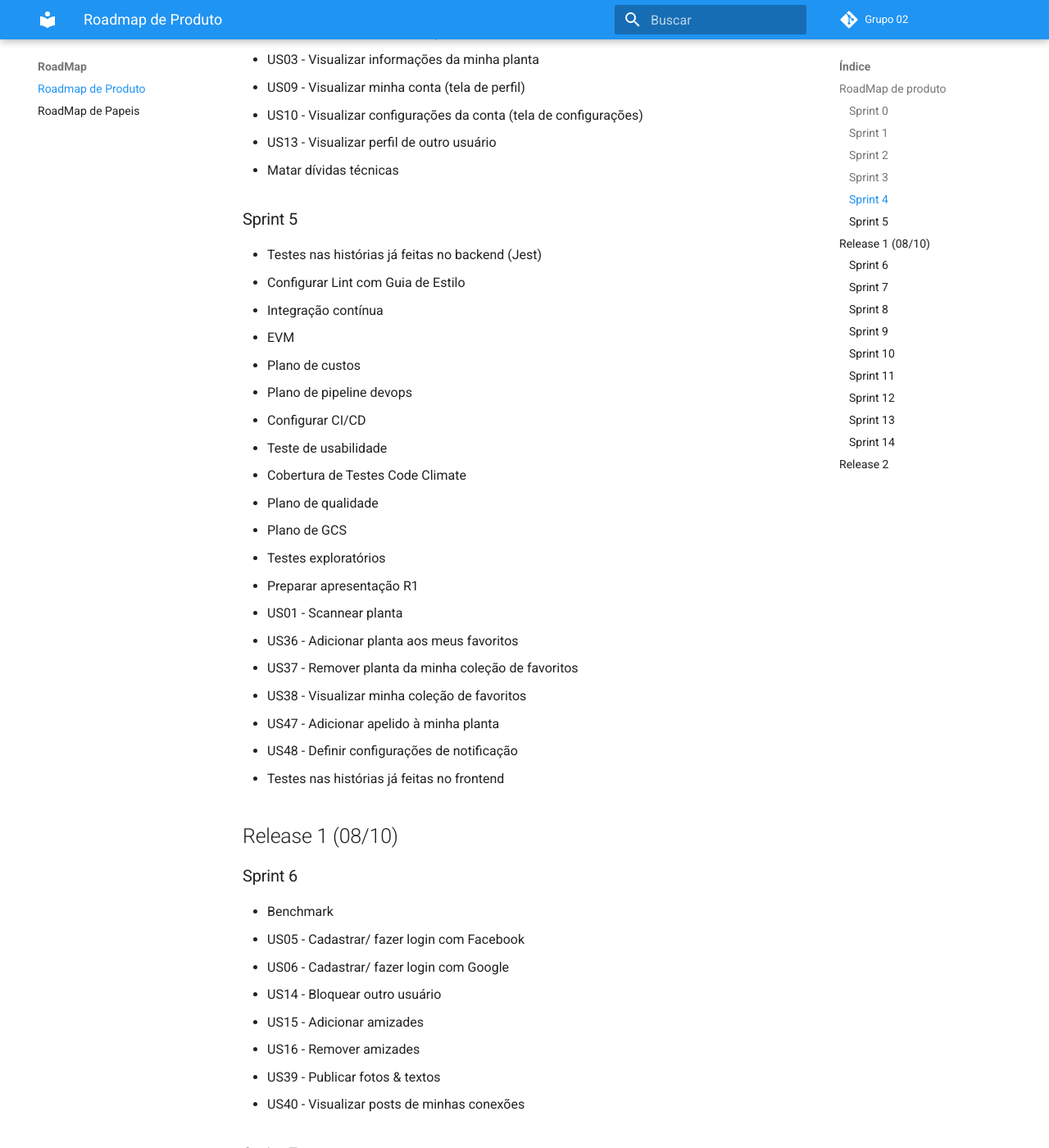
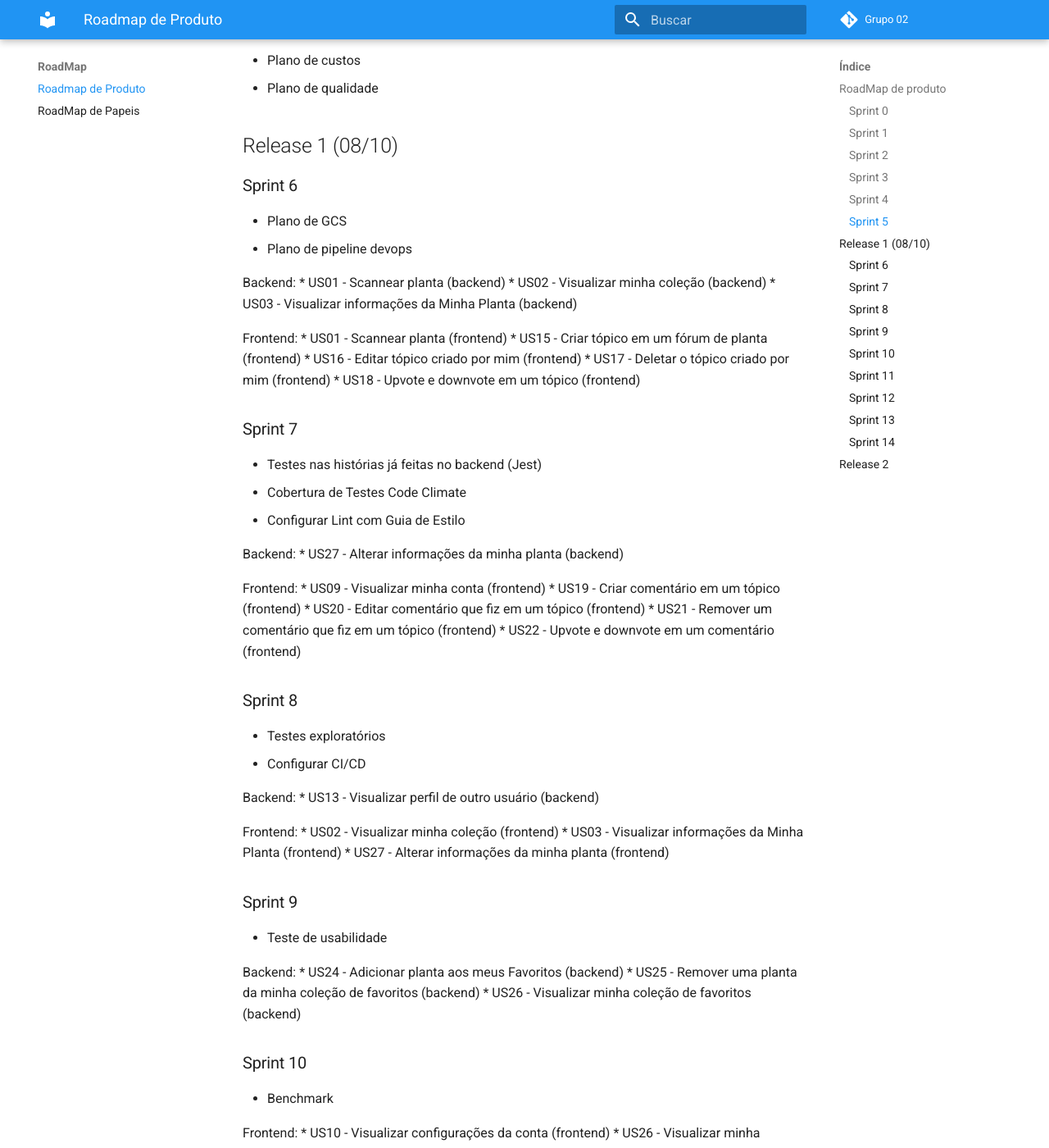
Before and after one commit to fga-eps-mds/2020.1-GaiaDex-wiki, an MkDocs documentation site: the page built from docs/roadmap/product_roadmap.md, in a window 1280 px wide and 1400 px high, scrolled down 2572 px. Shown: the whole window at 82% size. Built offline with MkDocs 1.6.1 and Material for MkDocs 9.7.7, drawn with Linux system fonts in a browser that asks for light colours; comment, search, counter and statistics services are not loaded; old or Windows-style settings are respelled for this version of MkDocs; some of the changed text lies outside the part shown.

Commit message:
Finish refactoring roadmap from Release 1 to Release 2.
Co-authored-by: Rafael Makaha <rafael.makaha@gmail.com>

```diff
--- a/docs/roadmap/product_roadmap.md
+++ b/docs/roadmap/product_roadmap.md
@@ -4,7 +4,6 @@
 | ----------------------------| --------------------------- | ------------------------------------  | ----------------------|
 |27/08/2020|0.1| Adição tópicos 1 e 2 |[João Vítor](http://github.com/joaovitorml), [Rafael Makaha](http://github.com/rafaelmakaha), [Guilherme de Lyra](http://github.com/guilhermedlyra) |
 |11/09/2020|1.0| Primeira versão do documento |[João Vítor](http://github.com/joaovitorml), [Rafael Makaha](http://github.com/rafaelmakaha) |
-|13/09/2020|1.0| Correção do número das US|[João Vítor](http://github.com/joaovitorml), [Guilherme de Lyra](http://github.com/guilhermedlyra)  |
 
 ## RoadMap de produto
 
@@ -55,7 +54,6 @@
 ### Sprint 3
 
 Documentos:
-
 * Critérios Extras
 * EAP
 * Guia de Estilo
@@ -84,87 +82,113 @@
 
 ### Sprint 4
 
-* US02 - Visualizar minha coleção
-* US03 - Visualizar informações da minha planta
-* US09 - Visualizar minha conta (tela de perfil)
-* US10 - Visualizar configurações da conta (tela de configurações)
-* US13 - Visualizar perfil de outro usuário
-* Matar dívidas técnicas
-
+* Refatorar Documento de Visão
+* Refatorar Documento Suplementar
+* Refatorar Termo de Abertura do Projeto
+* Trabalhar dívidas técnicas
 
 ### Sprint 5
 
-* Testes nas histórias já feitas no backend (Jest)
-* Configurar Lint com Guia de Estilo
-* Integração contínua
+* Preparar apresentação R1
 * EVM
 * Plano de custos
-* Plano de pipeline devops
-* Configurar CI/CD
-* Teste de usabilidade
-* Cobertura de Testes Code Climate
 * Plano de qualidade
-* Plano de GCS
-* Testes exploratórios
-
-* Preparar apresentação R1
-* US01 - Scannear planta
-* US36 - Adicionar planta aos meus favoritos
-* US37 - Remover planta da minha coleção de favoritos
-* US38 - Visualizar minha coleção de favoritos
-* US47 - Adicionar apelido à minha planta
-* US48 - Definir configurações de notificação
-* Testes nas histórias já feitas no frontend
 
 ## Release 1 (08/10)
 
 ### Sprint 6
 
-* Benchmark
-* US05 - Cadastrar/ fazer login com Facebook
-* US06 - Cadastrar/ fazer login com Google
-* US14 - Bloquear outro usuário
-* US15 - Adicionar amizades
-* US16 - Remover amizades
-* US39 - Publicar fotos & textos
-* US40 - Visualizar posts de minhas conexões
+* Plano de GCS
+* Plano de pipeline devops
+
+Backend:
+* US01 - Scannear planta (backend)
+* US02 - Visualizar minha coleção (backend)
+* US03 - Visualizar informações da Minha Planta (backend)
+
+Frontend:
+* US01 - Scannear planta (frontend)
+* US15 - Criar tópico em um fórum de planta (frontend)
+* US16 - Editar tópico criado por mim (frontend)
+* US17 - Deletar o tópico criado por mim (frontend)
+* US18 - Upvote e downvote em um tópico (frontend)
 
 ### Sprint 7
 
-* US41 - Visualizar trending topics sobre minhas plantas favoritadas
-* US42 - Curtir/descurtir posts que aparecem na minha timeline
-* US43 - Salvar um post na minha coleção de Posts Salvos
-* US44 - Comentar em um post na minha timeline
-* US45 - Editar um comentário que fiz em algum post
-* US46 - Remover um comentario que fiz em algum post
+* Testes nas histórias já feitas no backend (Jest)
+* Cobertura de Testes Code Climate
+* Configurar Lint com Guia de Estilo
+
+Backend:
+* US27 - Alterar informações da minha planta (backend)
+
+Frontend:
+* US09 - Visualizar minha conta (frontend)
+* US19 - Criar comentário em um tópico (frontend)
+* US20 - Editar comentário que fiz em um tópico (frontend)
+* US21 - Remover um comentário que fiz em um tópico (frontend)
+* US22 - Upvote e downvote em um comentário (frontend)
 
 ### Sprint 8
 
-* j
+* Testes exploratórios
+* Configurar CI/CD
 
+Backend:
+* US13 - Visualizar perfil de outro usuário (backend)
+
+Frontend:
+* US02 - Visualizar minha coleção (frontend)
+* US03 - Visualizar informações da Minha Planta (frontend)
+* US27 - Alterar informações da minha planta (frontend)
 
 ### Sprint 9
 
-* j
+* Teste de usabilidade
+
+Backend:
+* US24 - Adicionar planta aos meus Favoritos (backend)
+* US25 - Remover uma planta da minha coleção de favoritos (backend)
+* US26 - Visualizar minha coleção de favoritos (backend)
 
 ### Sprint 10
 
-* j
+* Benchmark
+
+Frontend:
+* US10 - Visualizar configurações da conta (frontend)
+* US26 - Visualizar minha coleção de favoritos (frontend)
 
 ### Sprint 11
 
-* j
+Frontend:
+* US24 - Adicionar planta aos meus Favoritos (frontend)
+* US25 - Remover uma planta da minha coleção de favoritos (frontend)
 
 ### Sprint 12
 
-* j
+Backend:
+* US14 - Bloquear outro usuário (backend)
+
+Frontend:
+* US14 - Bloquear outro usuário (frontend)
 
 ### Sprint 13
 
-* j
+Backend:
+* US28 - Definir configurações de notificação (backend)
+
+Frontend:
+* US28 - Definir configurações de notificação (frontend)
 
 ### Sprint 14
 
-* j
+Backend:
+* US05 - Cadastrar/fazer login com conta Facebook (backend)
+* US06 - Cadastrar/fazer login com conta Google (backend)
+
+Frontend:
+* US05 - Cadastrar/fazer login com conta Facebook (frontend)
+* US06 - Cadastrar/fazer login com conta Google (frontend)
 
 ## Release 2
```
Also changed, not shown: docs/product_backlog/product_backlog.md (+1 -1 lines).
